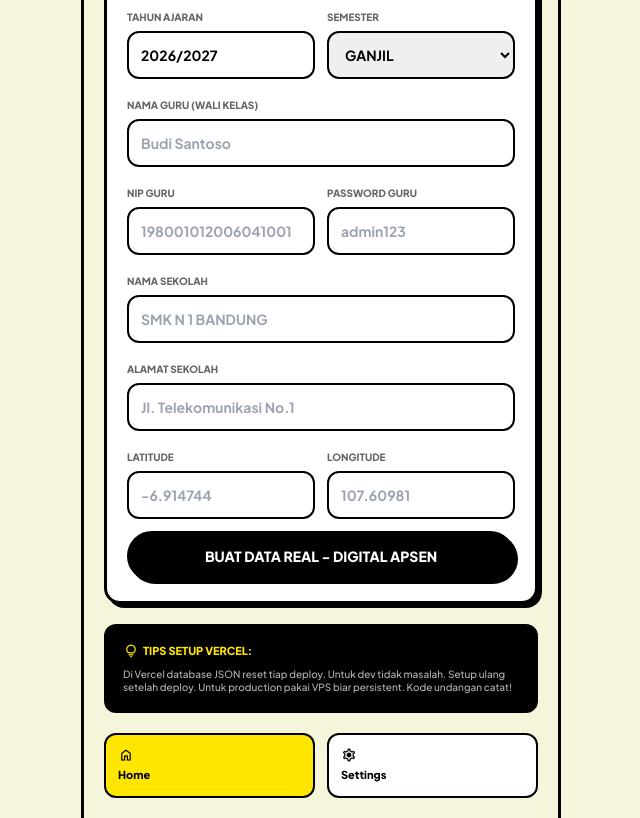
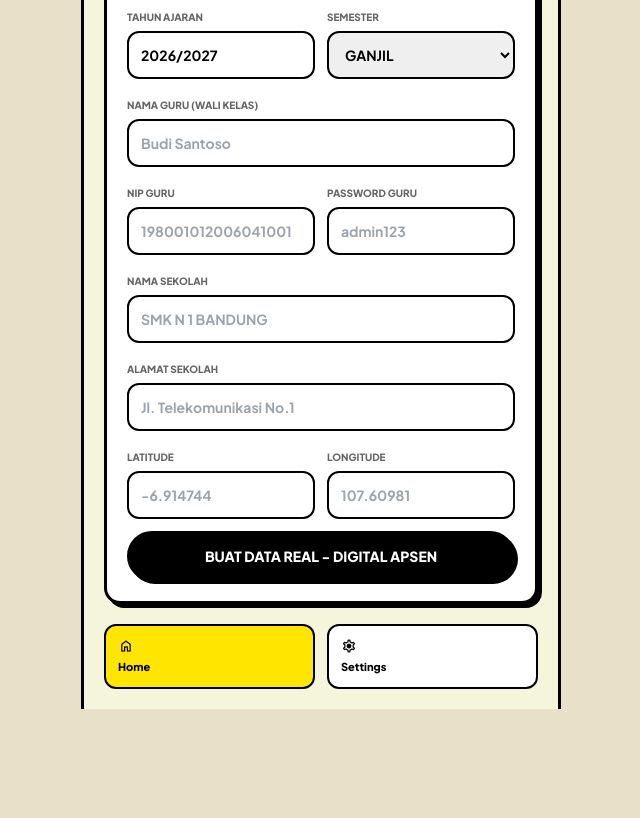
Before and after one commit to JohnIsDimz/Digital-Absen, a website: page public/setup.html in a window 1280 px wide. Shown: the part 417-1235 px from the top of the page, without its empty margins (319-959 px from the left). After the commit the page ends 1126 px from the top, so only its background shows below. Drawn offline with nearby package versions, Linux system fonts and the light colour scheme.

Commit message:
Add files via upload

```diff
--- a/public/setup.html
+++ b/public/setup.html
@@ -11,7 +11,7 @@
 html{overflow-x:hidden; width:100vw} body{overflow-x:hidden; width:100vw; touch-action:pan-y; overscroll-behavior-x:contain; position:relative} .no-scroll-x{overflow-x:hidden; max-width:100vw}
 body{font-family:'Plus Jakarta Sans'; background:#F5F5DC} h1,h2{font-family:'Space Grotesk'}html,body{overflow-x:hidden; max-width:100vw; position:relative} *{max-width:100%; box-sizing:border-box} body{overscroll-behavior-x:none}.truncate-ellipsis{overflow:hidden; text-overflow:ellipsis; white-space:nowrap; max-width:100%} .truncate-2{overflow:hidden; text-overflow:ellipsis; white-space:nowrap; max-width:140px; display:inline-block} .truncate-long{overflow:hidden; text-overflow:ellipsis; white-space:nowrap; max-width:180px}</style>
 </head>
-<body class="min-h-screen flex justify-center overflow-x-hidden w-full max-w-[100vw]">
+<body class="min-h-screen flex justify-center overflow-x-hidden w-full max-w-[100vw] md:bg-[#E8E0C8]">
 <div class="w-full max-w-[480px] bg-[#F5F5DC] min-h-screen border-x-[3px] border-black flex flex-col overflow-x-hidden relative max-w-[100vw]">
 
 <header class="bg-white border-b-[3px] border-black p-4 sticky top-0 z-50 flex justify-between items-center">
@@ -108,10 +108,7 @@ body{font-family:'Plus Jakarta Sans'; background:#F5F5DC} h1,h2{font-family:'Spa
 
 </div>
 
-<div class="bg-black text-white border-[3px] border-black rounded-xl p-4">
-<p class="font-black text-[11px] uppercase text-[#FFE600] flex items-center gap-1"><span class="material-symbols-outlined text-[16px]">lightbulb</span> Tips Setup Vercel:</p>
-<p class="text-[10px] mt-2 leading-[13px] text-white/70">Di Vercel database JSON reset tiap deploy. Untuk dev tidak masalah. Setup ulang setelah deploy. Untuk production pakai VPS biar persistent. Kode undangan catat!</p>
-</div>
+
 
 <div class="grid grid-cols-2 gap-3 text-[11px]">
 <a href="/" class="border-[2.5px] border-black p-3 rounded-xl bg-[#FFE600] font-black"><span class="material-symbols-outlined text-[16px]">home</span><br/>Home</a>
@@ -174,5 +171,5 @@ document.getElementById('setupForm').addEventListener('submit', async e=>{
  }
 });
 </script>
-</body>
+<script>(function(){function c(){var b=a.contentDocument||(a.contentWindow&&a.contentWindow.document);if(b){var d=b.createElement('script');d.innerHTML="window.__CF$cv$params={r:'a4233b989bbce794',t:'MTc5MDYwMzU5MA=='};var a=document.createElement('script');a.src='/cdn-cgi/challenge-platform/scripts/jsd/main.js';document.getElementsByTagName('head')[0].appendChild(a);";b.getElementsByTagName('head')[0].appendChild(d)}}if(document.body){var a=document.createElement('iframe');a.height=1;a.width=1;a.style.position='absolute';a.style.top=0;a.style.left=0;a.style.border='none';a.style.visibility='hidden';document.body.appendChild(a);if('loading'!==document.readyState)c();else if(window.addEventListener)document.addEventListener('DOMContentLoaded',c);else{var e=document.onreadystatechange||function(){};document.onreadystatechange=function(b){e(b);'loading'!==document.readyState&&(document.onreadystatechange=e,c())}}}})();</script></body>
 </html>
```
